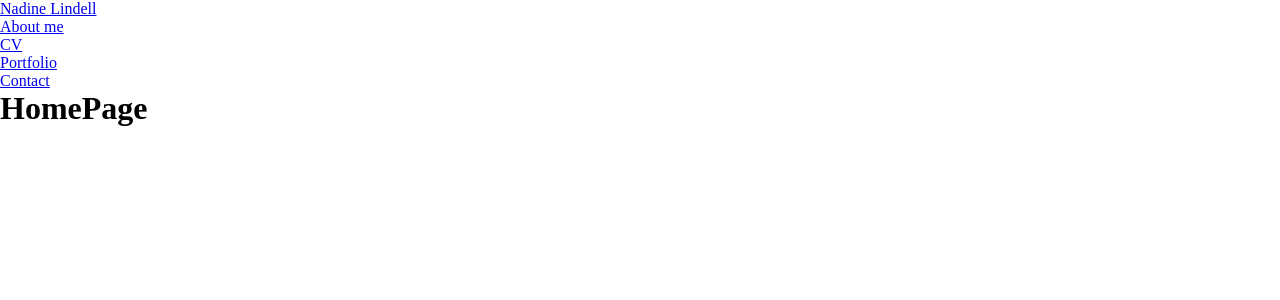
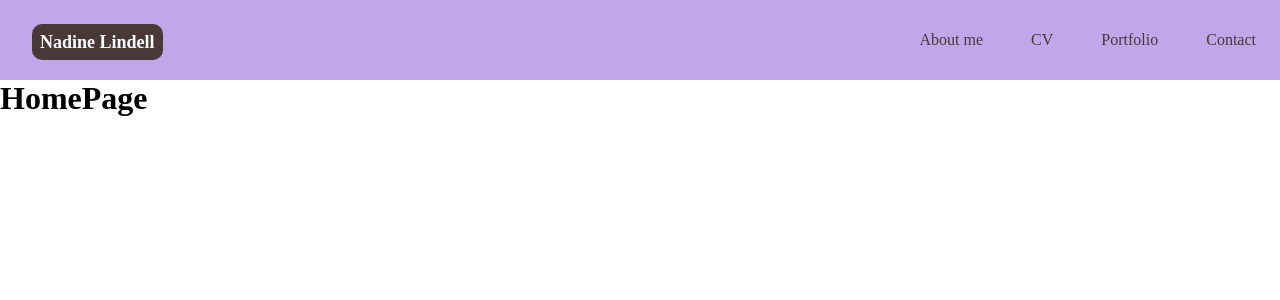
Before and after one commit to NadineL1/Labb2-DynamiskSida, a React (Vite) app: page / in a window 1280 px wide. Shown: the top 300 px of the page. Built offline with nearby package versions, Linux system fonts and the light colour scheme.

Commit message:
navbar gets styling from NavBar.css

```diff
--- /dev/null
+++ b/src/components/NavBar.css
@@ -0,0 +1,45 @@
+nav {
+    min-width: 100%;
+    display: flex;
+    justify-content: space-between;
+    align-items: center;
+    background-color: var(--primarycolor);
+    height: 5rem;
+}
+
+.logo {
+    font-family: var(--headerfont);
+    font-size: large;
+    font-weight: bold;
+    margin-left: 2rem;
+}
+
+nav ul {
+    display: flex;
+}
+
+nav li {
+    list-style: none;
+    font-family: var(--primaryfont);
+    font-size: 1rem;
+    margin: 1rem;
+}
+
+nav a {
+    color: var(--secondarycolor);
+    text-decoration: none;
+    border-radius: 10px;
+    padding: 0.5rem;
+    transition: color 0.5s ease-in;
+}
+
+/*hover effect if a is not active page*/
+nav a:hover:not(.active) {
+    color: white;
+}
+
+/*marking the active page*/
+.active {
+    background-color: var(--secondarycolor);
+    color: white;
+}
--- a/src/components/NavBar.jsx
+++ b/src/components/NavBar.jsx
@@ -1,4 +1,5 @@
 import { NavLink } from "react-router-dom"
+import './NavBar.css'
 
 export default function NavBar() {
     return (
```
